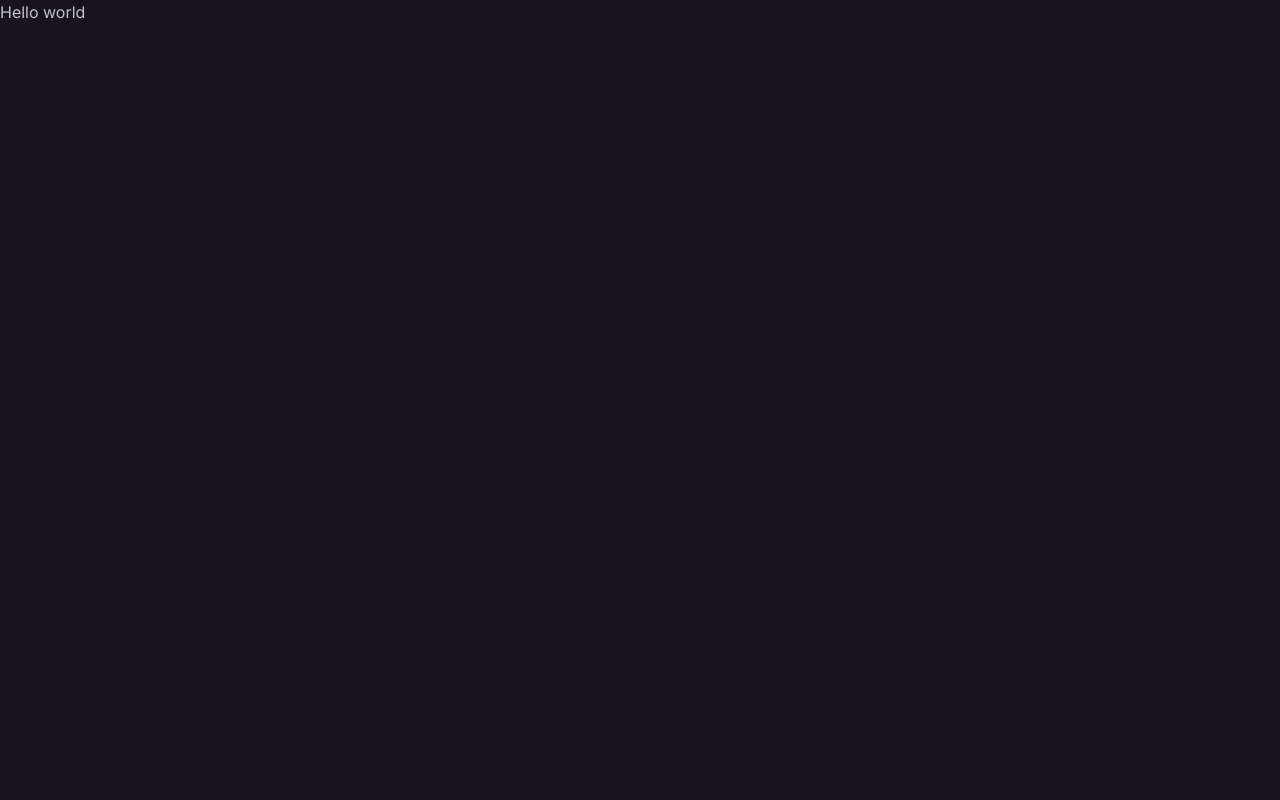
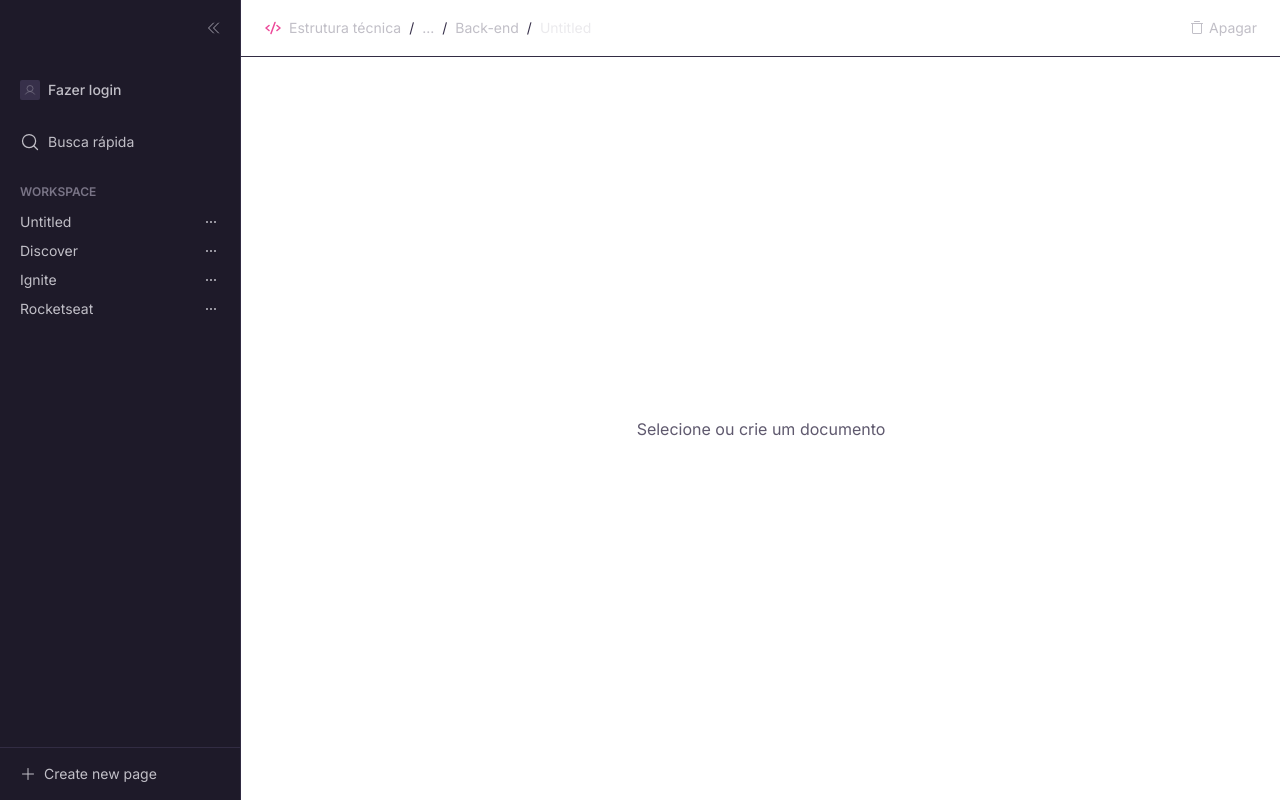
Before and after one commit to emachadomartins/rotion, a React (Vite) app: page /document in a window 1280 px wide. Built offline with nearby package versions, Linux system fonts and the light colour scheme.

Commit message:
chore: add app skeleton

```diff
--- a/electron.vite.config.ts
+++ b/electron.vite.config.ts
@@ -12,6 +12,9 @@ export default defineConfig({
     plugins: [externalizeDepsPlugin()]
   },
   renderer: {
+    define: {
+      'process.platform': JSON.stringify(process.platform)
+    },
     css: {
       postcss: {
         plugins: [tailwindcss({ config: './tailwind.config.js' })]
--- a/package.json
+++ b/package.json
@@ -23,7 +23,11 @@
   },
   "dependencies": {
     "@electron-toolkit/preload": "^3.0.0",
-    "@electron-toolkit/utils": "^3.0.0"
+    "@electron-toolkit/utils": "^3.0.0",
+    "clsx": "^2.1.0",
+    "cmdk": "^1.0.0",
+    "electron-traffic-light": "^0.0.1",
+    "phosphor-react": "^1.4.1"
   },
   "devDependencies": {
     "@electron-toolkit/eslint-config-prettier": "^2.0.0",
--- a/src/preload/index.ts
+++ b/src/preload/index.ts
@@ -1,12 +1,8 @@
+import { electronAPI } from '@electron-toolkit/preload'
 import { contextBridge } from 'electron'
-import { electronAPI } from '@electron-toolkit/preload'
 
-// Custom APIs for renderer
 const api = {}
 
-// Use `contextBridge` APIs to expose Electron APIs to
-// renderer only if context isolation is enabled, otherwise
-// just add to the DOM global.
 if (process.contextIsolated) {
   try {
     contextBridge.exposeInMainWorld('electron', electronAPI)
--- a/src/renderer/src/App.tsx
+++ b/src/renderer/src/App.tsx
@@ -1,8 +1,16 @@
 import React from 'react'
 import './styles/global.css'
+import { Sidebar } from './components/Sidebar'
+import { Header } from './components/Header'
 
 export const App: React.FC = () => (
-  <div className="h-screen w-screen bg-rotion-900 text-rotion-100 flex-1 justify-center align-middle">
-    <h1>Hello world</h1>
+  <div className="h-screen w-screen text-rotion-100 flex">
+    <Sidebar />
+    <div className="flex-1 flex flex-col max-h-screen">
+      <Header />
+      <main className="flex-1 flex items-center justify-center text-rotion-400">
+        Selecione ou crie um documento
+      </main>
+    </div>
   </div>
 )
--- a/src/renderer/src/components/Header/index.tsx
+++ b/src/renderer/src/components/Header/index.tsx
@@ -1,27 +1,27 @@
 import clsx from 'clsx'
 import { Code, CaretDoubleRight, TrashSimple } from 'phosphor-react'
 import * as Breadcrumbs from './Breadcrumbs'
+import React from 'react'
 
-export function Header() {
+export const Header: React.FC = () => {
   const isMacOS = process.platform === 'darwin'
   const isSidebarOpen = true
 
   return (
     <div
-      id="header"
       className={clsx(
         'border-b border-rotion-600 py-[1.125rem] px-6 flex items-center gap-4 leading-tight transition-all duration-250 region-drag',
         {
           'pl-24': !isSidebarOpen && isMacOS,
           'w-screen': !isSidebarOpen,
-          'w-[calc(100vw-240px)]': isSidebarOpen,
-        },
+          'w-[calc(100vw-240px)]': isSidebarOpen
+        }
       )}
     >
       <button
         className={clsx('h-5 w-5 text-rotion-200 hover:text-rotion-50', {
           hidden: isSidebarOpen,
-          block: !isSidebarOpen,
+          block: !isSidebarOpen
         })}
       >
         <CaretDoubleRight className="h-4 w-4" />
--- a/src/renderer/src/components/Sidebar/index.tsx
+++ b/src/renderer/src/components/Sidebar/index.tsx
@@ -1,22 +1,22 @@
-import * as Navigation from './Navigation'
 import clsx from 'clsx'
 import { CaretDoubleLeft } from 'phosphor-react'
 import { CreatePage } from './CreatePage'
+import * as Navigation from './Navigation'
 import { Profile } from './Profile'
 import { Search } from './Search'
 
-export function Sidebar() {
+export const Sidebar: React.FC = () => {
   const isMacOS = process.platform === 'darwin'
 
   return (
     <aside className="bg-rotion-800 flex-shrink-0 border-r border-rotion-600 h-screen relative group data-[state=open]:animate-slideIn data-[state=closed]:animate-slideOut overflow-hidden">
       <button
         className={clsx(
-          'absolute h-5 w-5 right-4 text-rotion-200 hover:text-rotion-50 inline-flex items-center justify-center',
+          'absolute h-5 w-5 right-4 text-rotion-200 hover:text-rotion-50 inline-flex items-center justify-center top-[1.125rem]',
           {
             'top-[1.125rem]': isMacOS,
-            'top-6': !isMacOS,
-          },
+            'top-6': !isMacOS
+          }
         )}
       >
         <CaretDoubleLeft className="h-4 w-4" />
@@ -24,8 +24,7 @@ export function Sidebar() {
 
       <div
         className={clsx('region-drag h-14', {
-          block: isMacOS,
-          hidden: !isMacOS,
+          block: isMacOS
         })}
       ></div>
 
@@ -33,8 +32,8 @@ export function Sidebar() {
         className={clsx(
           'flex-1 flex flex-col gap-8 h-full w-[240px] group-data-[state=open]:opacity-100 group-data-[state=closed]:opacity-0 transition-opacity duration-200',
           {
-            'pt-6': !isMacOS,
-          },
+            'pt-6': !isMacOS
+          }
         )}
       >
         <Profile />
--- a/src/renderer/src/lib/api.ts
+++ /dev/null
@@ -1 +0,0 @@
-export const api = { log: false }
--- a/src/renderer/src/styles/global.css
+++ b/src/renderer/src/styles/global.css
@@ -1,3 +1,7 @@
 @tailwind base;
 @tailwind utilities;
 @tailwind components;
+
+html {
+  overflow: hidden;
+}
--- a/tailwind.config.js
+++ b/tailwind.config.js
@@ -1,3 +1,5 @@
+const plugin = require('tailwindcss/plugin')
+
 /** @type {import('tailwindcss').Config} */
 module.exports = {
   content: ['./src/**/*.tsx'],
@@ -22,5 +24,16 @@ module.exports = {
       }
     }
   },
-  plugins: []
+  plugins: [
+    plugin(({ addUtilities }) => {
+      addUtilities({
+        '.region-drag': {
+          '-webkit-app-region': 'drag'
+        },
+        '.region-no-drag': {
+          '-webkit-app-region': 'no-drag'
+        }
+      })
+    })
+  ]
 }
```
Also changed, not shown: src/main/index.ts (+8 -2 lines), 1 other file (tests, documents, lock files or other folders).
